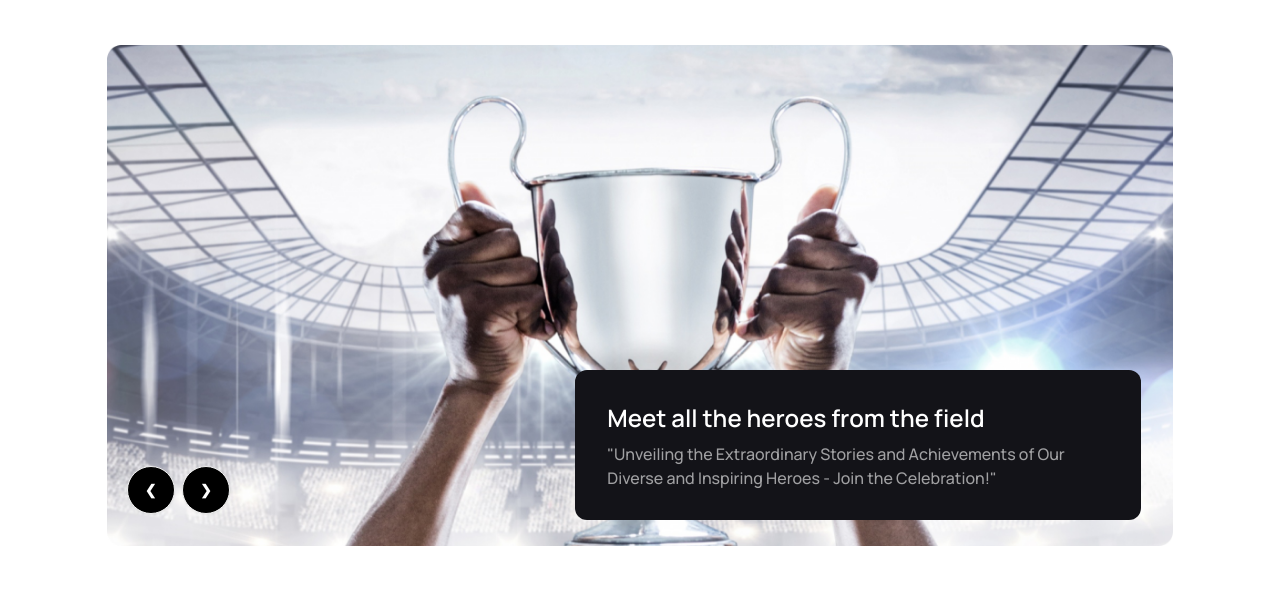
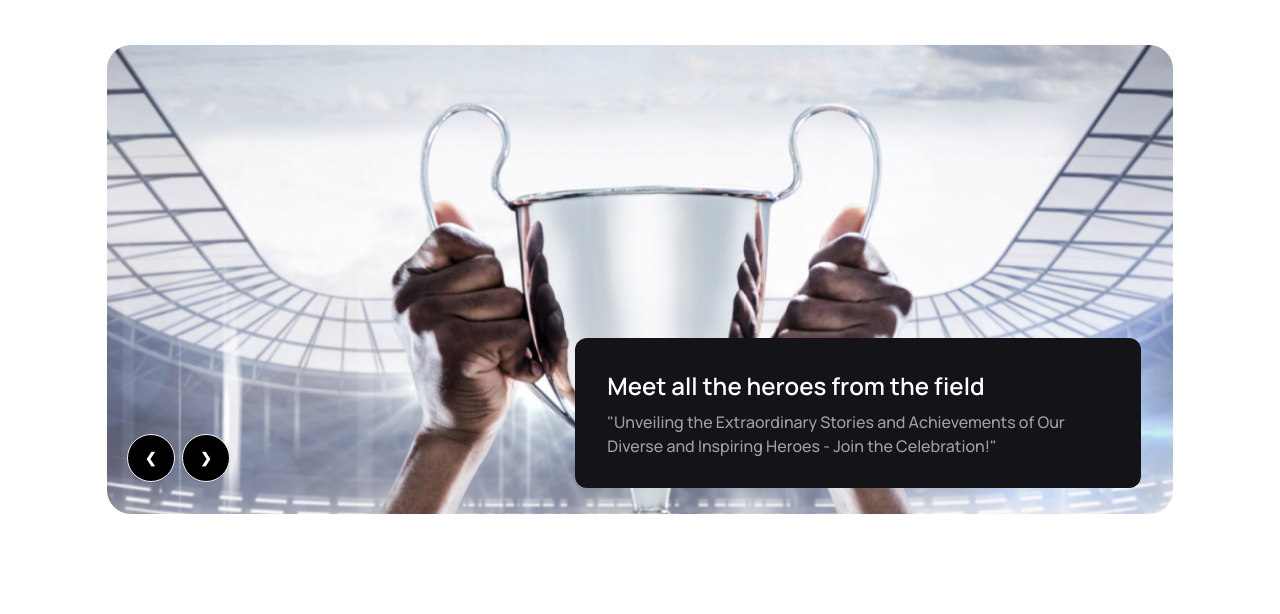
Before and after one commit to farrdin/PRB9-A3, a plain HTML site: page index.html in a window 1280 px wide. Shown: the part 107-721 px from the top of the page. Drawn offline with nearby package versions, Linux system fonts and the light colour scheme.

Commit message:
Images addded

```diff
--- a/index.html
+++ b/index.html
@@ -3,7 +3,7 @@
   <head>
     <meta charset="UTF-8" />
     <meta name="viewport" content="width=device-width, initial-scale=1.0" />
-    <title>Tailwind practice</title>
+    <title>Hockey's Club</title>
 
     <!-- Fontawesome CDN -->
     <script
@@ -27,7 +27,7 @@
       }
     </style>
     <!-- favicon item -->
-    <link rel="shortcut icon" href="favicon.ico" type="image/x-icon" />
+    <link rel="shortcut icon" href="Images/favi.png" type="image/x-icon" />
   </head>
   <body >
     <div class="body w-10/12 m-auto">
@@ -83,28 +83,28 @@
       <div class="banner relative">
         <div class="carousel w-full ">
   <div id="slide1" class="carousel-item relative w-full">
-    <img src="Images/1.png" class="w-full" />
+    <img src="Images/15.png" class="w-full rounded-3xl" />
     <div class="absolute  transform -translate-y-1/2 left-5 right-5 bottom-2 space-x-1">
       <a href="#slide4" class="btn btn-circle  bg-black text-white">❮</a>
       <a href="#slide2" class="btn btn-circle  bg-black text-white">❯</a>
     </div>
   </div>
   <div id="slide2" class="carousel-item relative w-full">
-    <img src="Images/1.png" class="w-full" />
+    <img src="Images/14.png" class="w-full rounded-3xl" />
     <div class="absolute  transform -translate-y-1/2 left-5 right-5 bottom-2 space-x-1">
       <a href="#slide1" class="btn btn-circle  bg-black text-white">❮</a>
       <a href="#slide3" class="btn btn-circle  bg-black text-white">❯</a>
     </div>
   </div>
   <div id="slide3" class="carousel-item relative w-full">
-    <img src="Images/1.png" class="w-full" />
+    <img src="Images/13.png" class="w-full rounded-3xl" />
     <div class="absolute  transform -translate-y-1/2 left-5 right-5 bottom-2 space-x-1">
       <a href="#slide2" class="btn btn-circle  bg-black text-white">❮</a>
       <a href="#slide4" class="btn btn-circle  bg-black text-white">❯</a>
     </div>
   </div>
-  <div id="slide4" class="carousel-item relative w-full">
-    <img src="Images/1.png" class="w-full" />
+  <div id="slide4" class="carousel-item relative w-full ">
+    <img src="Images/16.png" class="w-full rounded-3xl" />
     <div class="absolute  transform -translate-y-1/2 left-5 right-5 bottom-2 space-x-1">
       <a href="#slide3" class="btn btn-circle  bg-black text-white">❮</a>
       <a href="#slide1" class="btn btn-circle  bg-black text-white">❯</a>
```
Also changed, not shown: Images/1.png (deleted), Images/13.png (added), Images/14.png (added), Images/15.png (added), Images/16.png (added), Images/favi.png (added).
